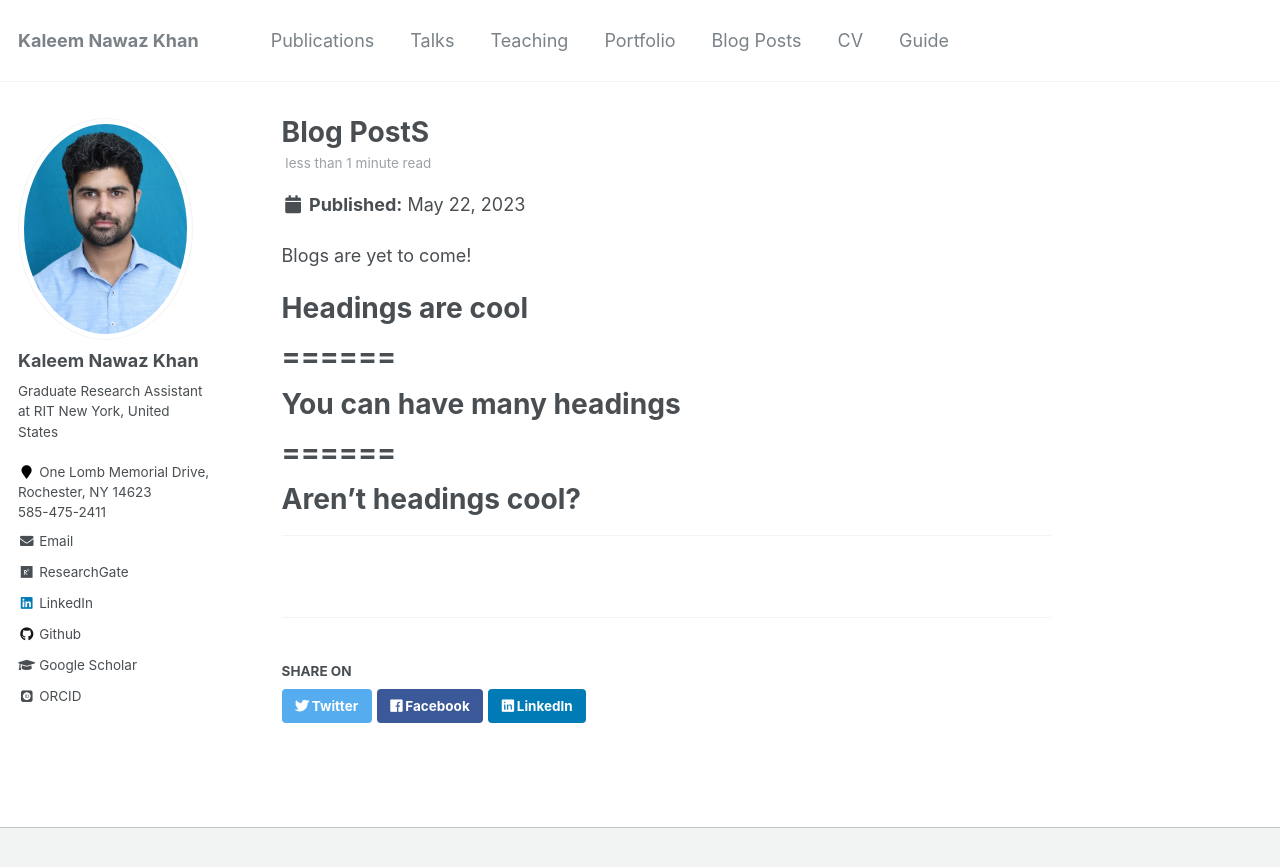
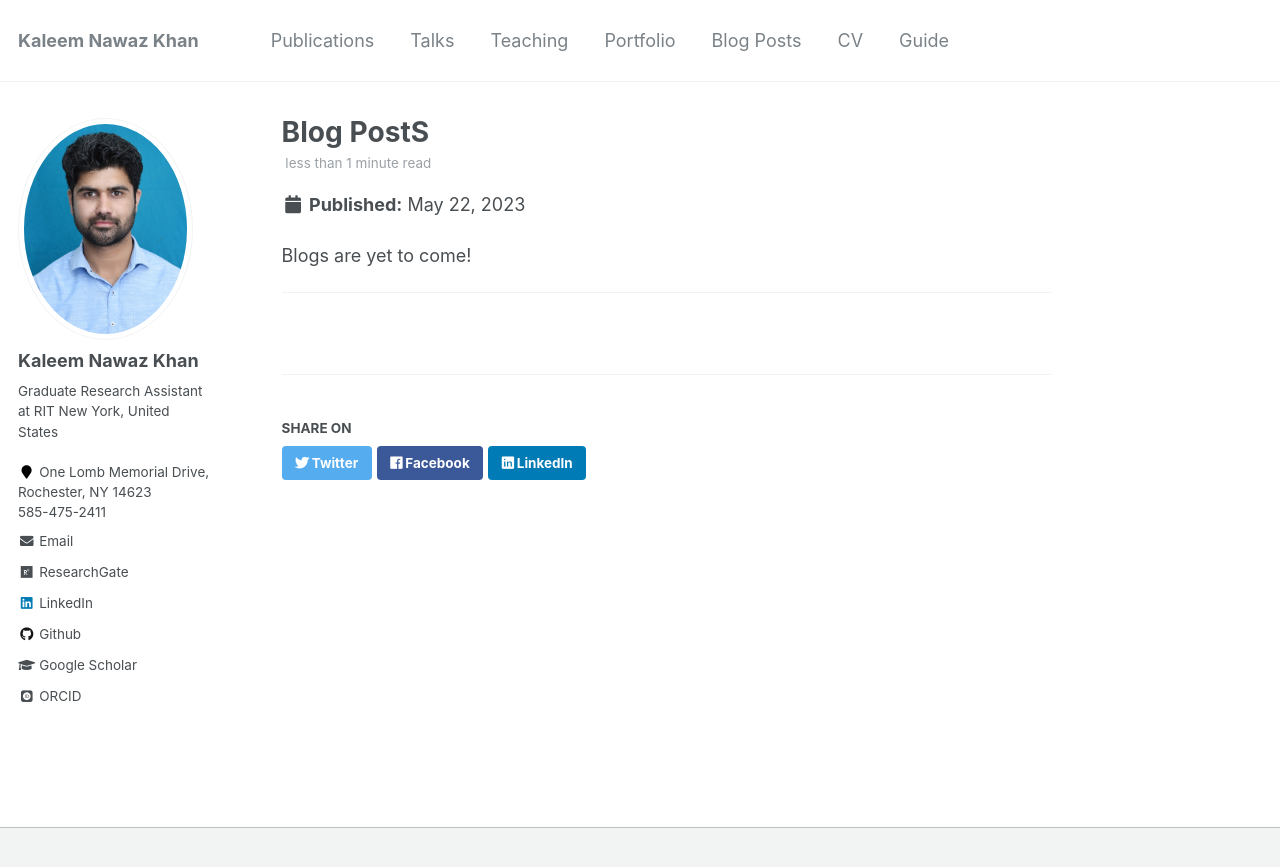
Before and after one commit to KaleemNwzKhan/KaleemNwzKhan.github.io, a Jekyll site: the page built from _posts/2012-08-14-blog-post-1.md, in a window 1280 px wide. Shown: the top 867 px of the page. Built offline with Jekyll 4.4.1, drawn with Linux system fonts in a browser that asks for light colours; some web fonts are replaced.

Commit message:
Index Page changes 2

```diff
--- a/_posts/2012-08-14-blog-post-1.md
+++ b/_posts/2012-08-14-blog-post-1.md
@@ -10,11 +10,11 @@ permalink: /posts/2012/08/blog-post-1/
 
 Blogs are yet to come!
 
-# Headings are cool
+<!-- # Headings are cool
 # ======
 
 # You can have many headings
 # ======
 
-# Aren't headings cool?
+# Aren't headings cool? -->
 ------
```
Also changed, not shown: 1 other file.
